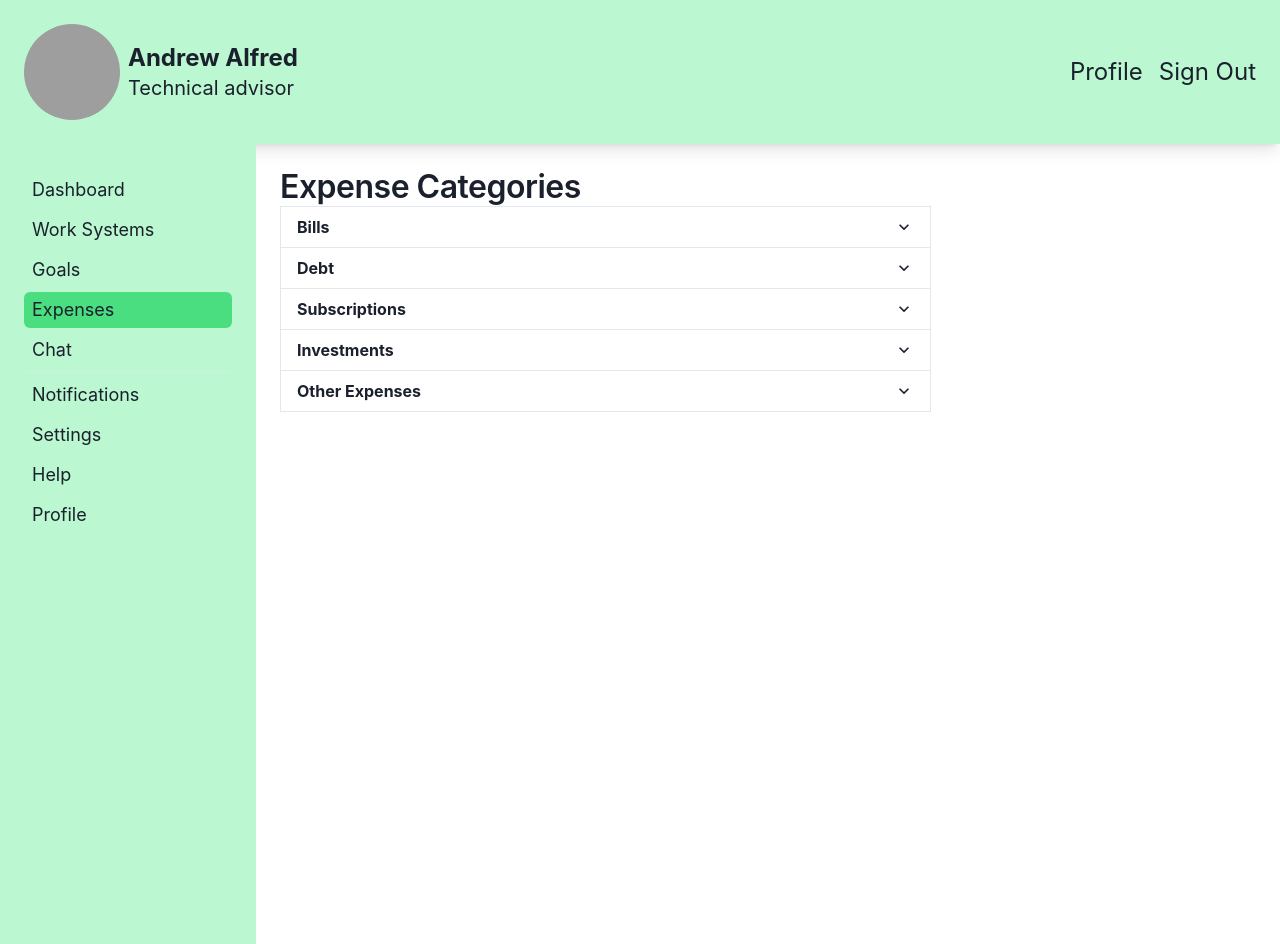
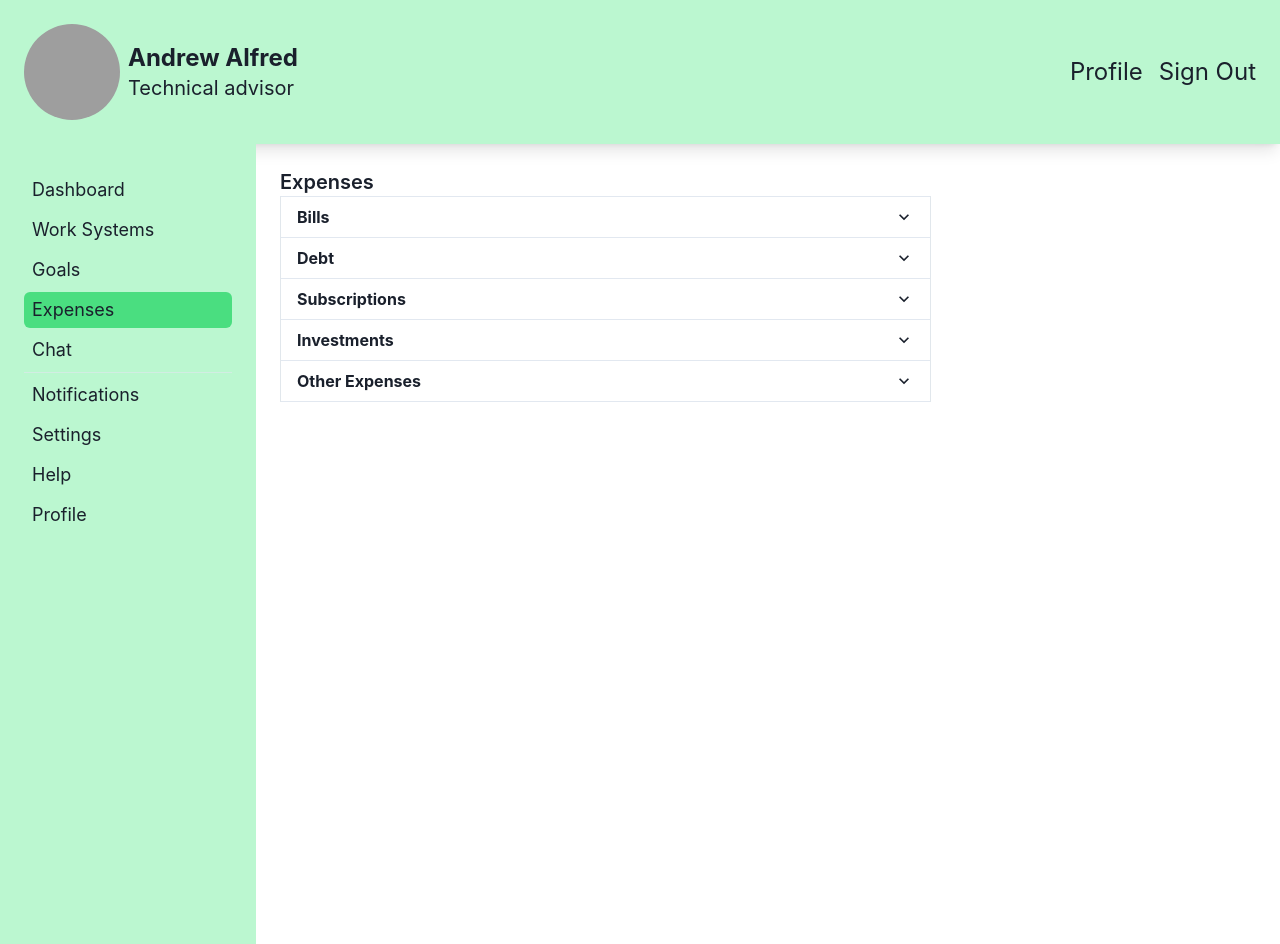
Before and after one commit to WorthyFinancial/WebApp, a Next.js app: page /expenses in a window 1280 px wide. Built offline with nearby package versions, Linux system fonts and the light colour scheme; grey boxes are pictures that could not be loaded.

Commit message:
updated PageTitle Component and added to title of all pages

```diff
--- a/src/components/PageTitle.js
+++ b/src/components/PageTitle.js
@@ -2,9 +2,7 @@ import { Heading } from "@chakra-ui/react";
 
 const PageTitle = ({title}) =>{
     return(
-        <Heading as="h2" fontWeight="600" fontSize="2.0rem" letterSpacing="-0.5px">
-        {title}
-        </Heading>
+        <h1 className="text-xl font-semibold">{title}</h1>
     )
 
 }
--- a/src/pages/chat.jsx
+++ b/src/pages/chat.jsx
@@ -1,9 +1,10 @@
+import PageTitle from "@/components/PageTitle"
 import Layout from "@/components/layout"
 
 const ChatPage = () => {
   return (
       <>
-        <h1 className="text-xl font-semibold">Chat</h1>
+        <PageTitle title='Chat'/>
       </>
   )
 }
--- a/src/pages/expenses.jsx
+++ b/src/pages/expenses.jsx
@@ -10,7 +10,7 @@ const ExpensesPage = () => {
     return (
         <div className="flex gap-3">
             <div className="w-8/12">
-            <PageTitle title='Expense Categories' />
+            <PageTitle title='Expenses' />
                             <Accordion allowMultiple className="border-rt border-lt">
                                   <ExpenseCategory category="Bills" />
                                   <ExpenseCategory category="Debt" />
--- a/src/pages/help.jsx
+++ b/src/pages/help.jsx
@@ -1,9 +1,10 @@
 import Layout from "@/components/layout"
+import PageTitle from "@/components/PageTitle"
 
 const  HelpPage = () => {
   return (
       <>
-        <h1 className="text-xl font-semibold">Help</h1>
+        <PageTitle title='Help'/>
       </>
   )
 }
--- a/src/pages/notifications.jsx
+++ b/src/pages/notifications.jsx
@@ -1,9 +1,10 @@
 import Layout from "@/components/layout"
+import PageTitle from "@/components/PageTitle"
 
 const NotificationsPage = () => {
   return (
       <>
-        <h1 className="text-xl font-semibold">Notifications</h1>
+      <PageTitle title='Notifications'/>
       </>
   )
 }
--- a/src/pages/profile.jsx
+++ b/src/pages/profile.jsx
@@ -1,9 +1,10 @@
 import Layout from "@/components/layout"
+import PageTitle from "@/components/PageTitle"
 
 const ProfilePage = () => {
   return (
       <>
-        <h1 className="text-xl font-semibold">Profile</h1>
+        <PageTitle title='Profile'/>
       </>
   )
 }
--- a/src/pages/settings.jsx
+++ b/src/pages/settings.jsx
@@ -1,9 +1,10 @@
 import Layout from "@/components/layout"
+import PageTitle from "@/components/PageTitle"
 
 const SettingsPage = () => {
   return (
       <>
-        <h1 className="text-xl font-semibold">Settings</h1>
+        <PageTitle title='Settings'/>
       </>
   )
 }
--- a/src/pages/work-systems.jsx
+++ b/src/pages/work-systems.jsx
@@ -1,9 +1,10 @@
 import Layout from "@/components/layout"
+import PageTitle from "@/components/PageTitle"
 
 const WorkSystemsPage = () => {
   return (
       <>
-        <h1 className="text-xl font-semibold">Work Systems</h1>
+        <PageTitle  title='Work Systems' />
       </>
   )
 }
```
